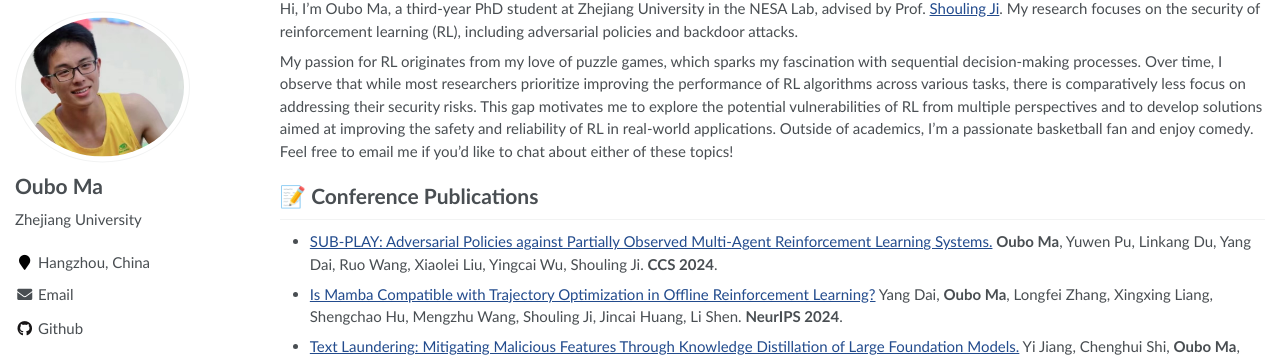
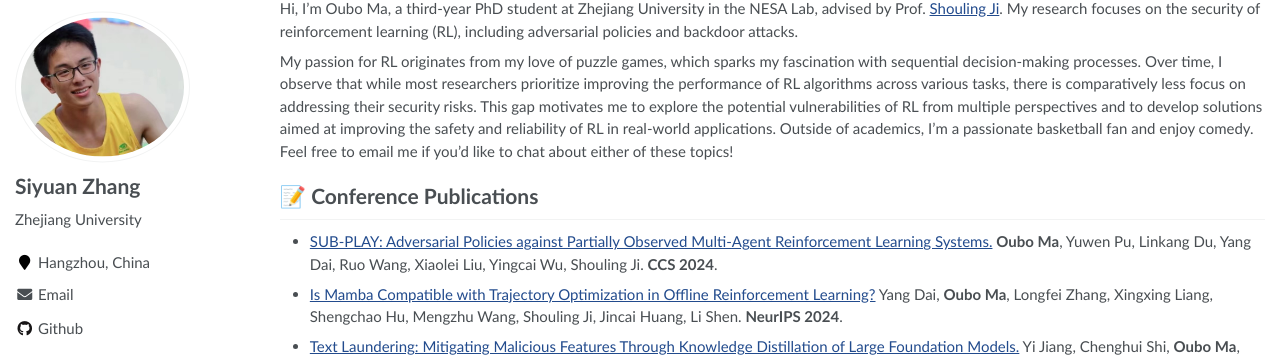
Before and after one commit to UHIF/UHIF.github.io, a Jekyll site: the page built from _pages/about.md, in a window 1280 px wide. Shown: the part 79-441 px from the top of the page. Built offline with Jekyll 4.4.1, drawn with Linux system fonts in a browser that asks for light colours.

Commit message:
Update _config.yml

```diff
--- a/_config.yml
+++ b/_config.yml
@@ -21,7 +21,7 @@ baidu_site_verification  :  # get baidu_site_verification from https://ziyuan.ba
 
 # Site Author
 author:
-  name             : "Oubo Ma"
+  name             : "Siyuan Zhang"
   avatar           : "images/avatar.jpg"
   bio              : "Zhejiang University"
   location         : "Hangzhou, China"
```
